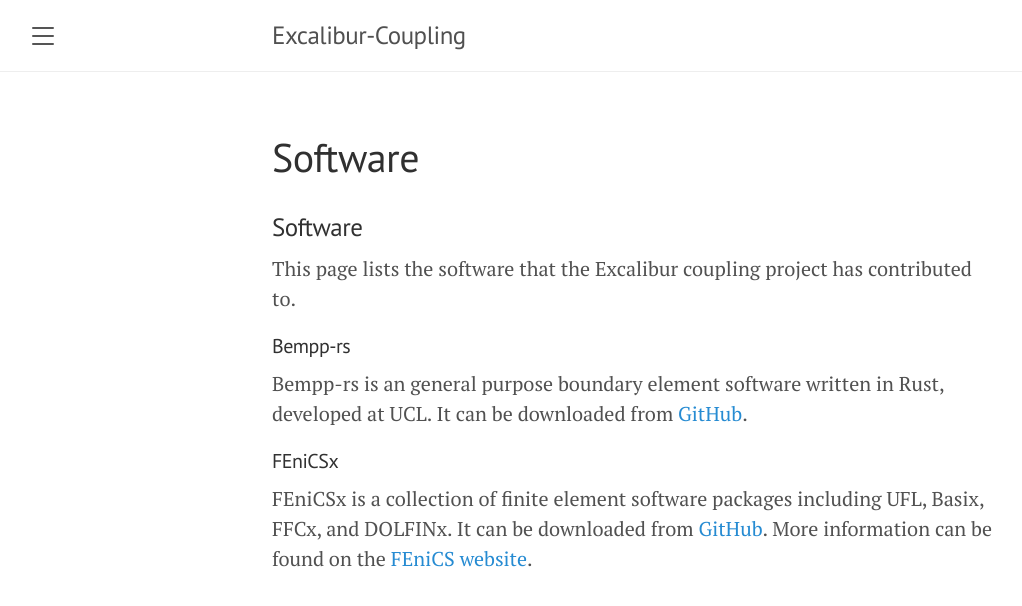
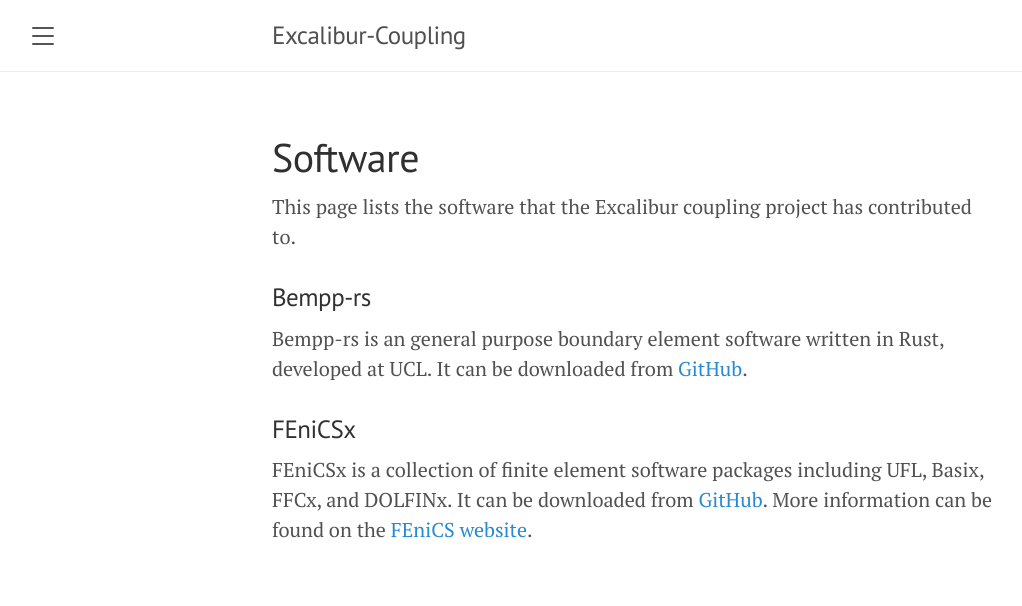
Before and after one commit to Excalibur-Coupling/excalibur-coupling.github.io, a Jekyll site: the page built from software.md, in a window 1280 px wide. Shown: the top 606 px of the page, without its empty margins (8-1030 px from the left). Built offline with Jekyll 4.4.1, drawn with Linux system fonts in a browser that asks for light colours.

Commit message:
remove duplicate titles

```diff
--- a/software.md
+++ b/software.md
@@ -3,14 +3,13 @@ layout: page
 title: Software
 ---
 
-### Software
 This page lists the software that the Excalibur coupling project has contributed to.
 
-#### Bempp-rs
+### Bempp-rs
 Bempp-rs is an general purpose boundary element software written in Rust, developed at UCL.
 It can be downloaded from [GitHub](https://github.com/bempp/bempp-rs).
 
-#### FEniCSx
+### FEniCSx
 FEniCSx is a collection of finite element software packages including UFL, Basix, FFCx, and
 DOLFINx. It can be downloaded from [GitHub](https://github.com/FEniCS).
 More information can be found on the [FEniCS website](https://fenicsproject.org).
```
Also changed, not shown: papers.md (+0 -1 lines).
